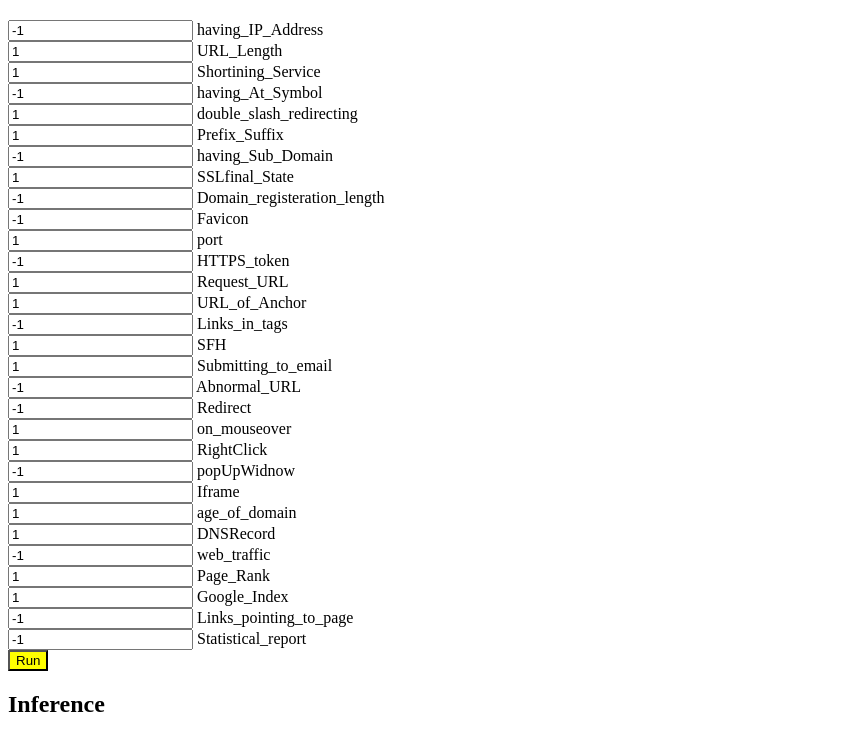
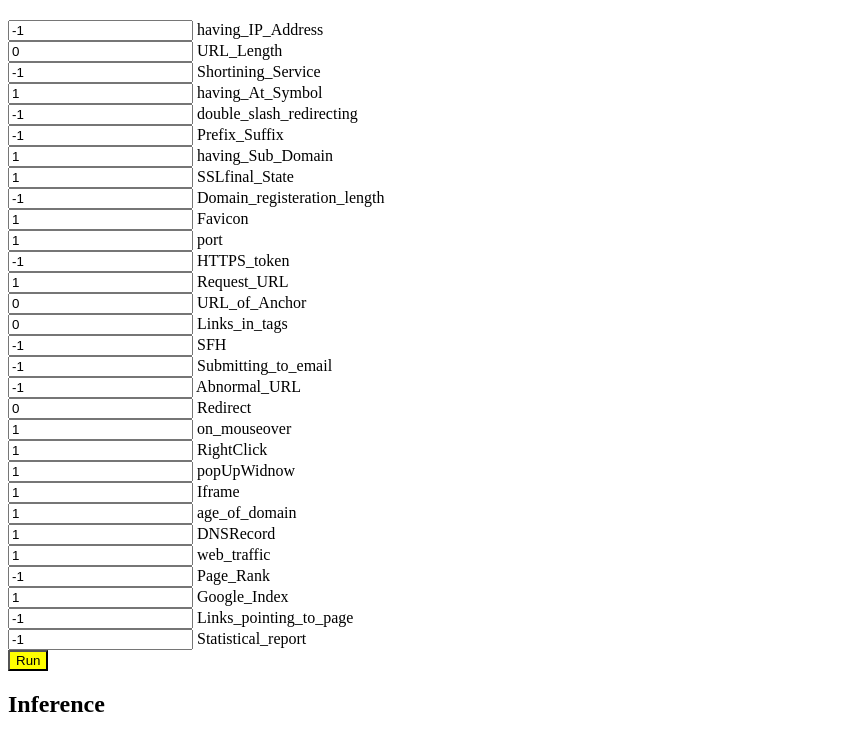
Before and after one commit to SirFofie/Capstone, a plain HTML site: page Phishing Website/DNN/index.html in a window 1280 px wide. Shown: the part 46-796 px from the top of the page, without its empty margins (0-848 px from the left). Drawn offline with Linux system fonts and the light colour scheme.

Commit message:
Update index.html

```diff
--- a/Phishing Website/DNN/index.html
+++ b/Phishing Website/DNN/index.html
@@ -45,32 +45,32 @@
 
 
   <input type="text" id="box0" value="-1"> having_IP_Address <br/>
-  <input type="text" id="box1" value="1"> URL_Length <br/>
-  <input type="text" id="box2" value="1"> Shortining_Service <br/>
-  <input type="text" id="box3" value="-1"> having_At_Symbol <br/>
-  <input type="text" id="box4" value="1"> double_slash_redirecting <br/>
-  <input type="text" id="box5" value="1"> Prefix_Suffix <br/>
-  <input type="text" id="box6" value="-1"> having_Sub_Domain <br/>
+  <input type="text" id="box1" value="0"> URL_Length <br/>
+  <input type="text" id="box2" value="-1"> Shortining_Service <br/>
+  <input type="text" id="box3" value="1"> having_At_Symbol <br/>
+  <input type="text" id="box4" value="-1"> double_slash_redirecting <br/>
+  <input type="text" id="box5" value="-1"> Prefix_Suffix <br/>
+  <input type="text" id="box6" value="1"> having_Sub_Domain <br/>
   <input type="text" id="box7" value="1"> SSLfinal_State <br/>
   <input type="text" id="box8" value="-1"> Domain_registeration_length <br/>
-  <input type="text" id="box9" value="-1"> Favicon <br/>
+  <input type="text" id="box9" value="1"> Favicon <br/>
   <input type="text" id="box10" value="1"> port <br/>
   <input type="text" id="box11" value="-1"> HTTPS_token <br/>
   <input type="text" id="box12" value="1"> Request_URL <br/>
-  <input type="text" id="box13" value="1"> URL_of_Anchor <br/>
-  <input type="text" id="box14" value="-1"> Links_in_tags <br/>
-  <input type="text" id="box15" value="1"> SFH <br/>
-  <input type="text" id="box16" value="1"> Submitting_to_email <br/>
+  <input type="text" id="box13" value="0"> URL_of_Anchor <br/>
+  <input type="text" id="box14" value="0"> Links_in_tags <br/>
+  <input type="text" id="box15" value="-1"> SFH <br/>
+  <input type="text" id="box16" value="-1"> Submitting_to_email <br/>
   <input type="text" id="box17" value="-1"> Abnormal_URL <br/>
-  <input type="text" id="box18" value="-1"> Redirect <br/>
+  <input type="text" id="box18" value="0"> Redirect <br/>
   <input type="text" id="box19" value="1"> on_mouseover <br/>
   <input type="text" id="box20" value="1"> RightClick <br/>
-  <input type="text" id="box21" value="-1"> popUpWidnow <br/>
+  <input type="text" id="box21" value="1"> popUpWidnow <br/>
   <input type="text" id="box22" value="1"> Iframe <br/>
   <input type="text" id="box23" value="1"> age_of_domain <br/>
   <input type="text" id="box24" value="1"> DNSRecord <br/>
-  <input type="text" id="box25" value="-1"> web_traffic <br/>
-  <input type="text" id="box26" value="1"> Page_Rank <br/>
+  <input type="text" id="box25" value="1"> web_traffic <br/>
+  <input type="text" id="box26" value="-1"> Page_Rank <br/>
   <input type="text" id="box27" value="1"> Google_Index <br/>
   <input type="text" id="box28" value="-1"> Links_pointing_to_page <br/>
   <input type="text" id="box29" value="-1"> Statistical_report <br/>
```
